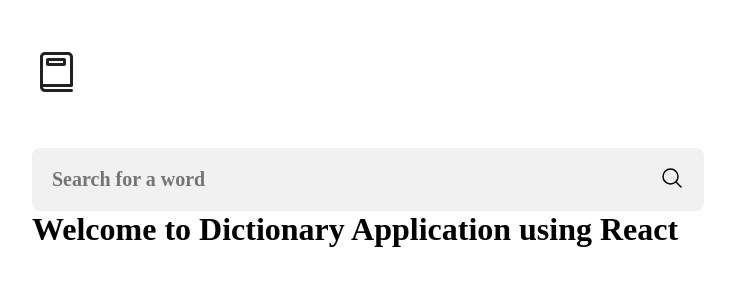
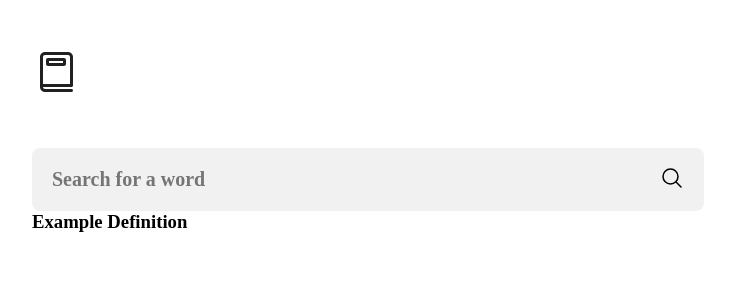
Before and after one commit to pingSubhajit/dictionary-app-using-react, a React (Vite) app: page / in a window 1280 px wide. Shown: the top 300 px of the page, without its empty margins (272-1007 px from the left). Built offline with nearby package versions, Linux system fonts and the light colour scheme.

Commit message:
init: Starter for building the <WordInfo /> component

```diff
--- a/src/App.jsx
+++ b/src/App.jsx
@@ -3,6 +3,7 @@ import './App.css'
 import {useState} from 'react'
 import Search from './components/Search.jsx'
 import {getDefinitionByWord} from './lib/getDefinitionByWord.js'
+import WordInfo from './components/WordInfo.jsx'
 
 function App() {
 	const [searchValue, setSearchValue] = useState('')
@@ -11,14 +12,13 @@ function App() {
 	const handleSearch = async (e) => {
 		const result = await getDefinitionByWord(searchValue)
 		setSearchResult(result)
-		console.log(result)
 	}
 
 	return (
 		<main>
 			<Header />
 			<Search searchValue={searchValue} setSearchValue={setSearchValue} onSearch={handleSearch} />
-			<h1 onClick={() => console.log(searchResult)}>Welcome to Dictionary Application using React</h1>
+			<WordInfo />
 		</main>
 	)
 }
--- /dev/null
+++ b/src/components/WordInfo.jsx
@@ -0,0 +1,9 @@
+const WordInfo = ({definition}) => {
+    return (
+        <div className="word-info">
+            <h3>Example Definition</h3>
+        </div>
+    )
+}
+
+export default WordInfo
```
Also changed, not shown: 1 other file (tests, documents, lock files or other folders).
